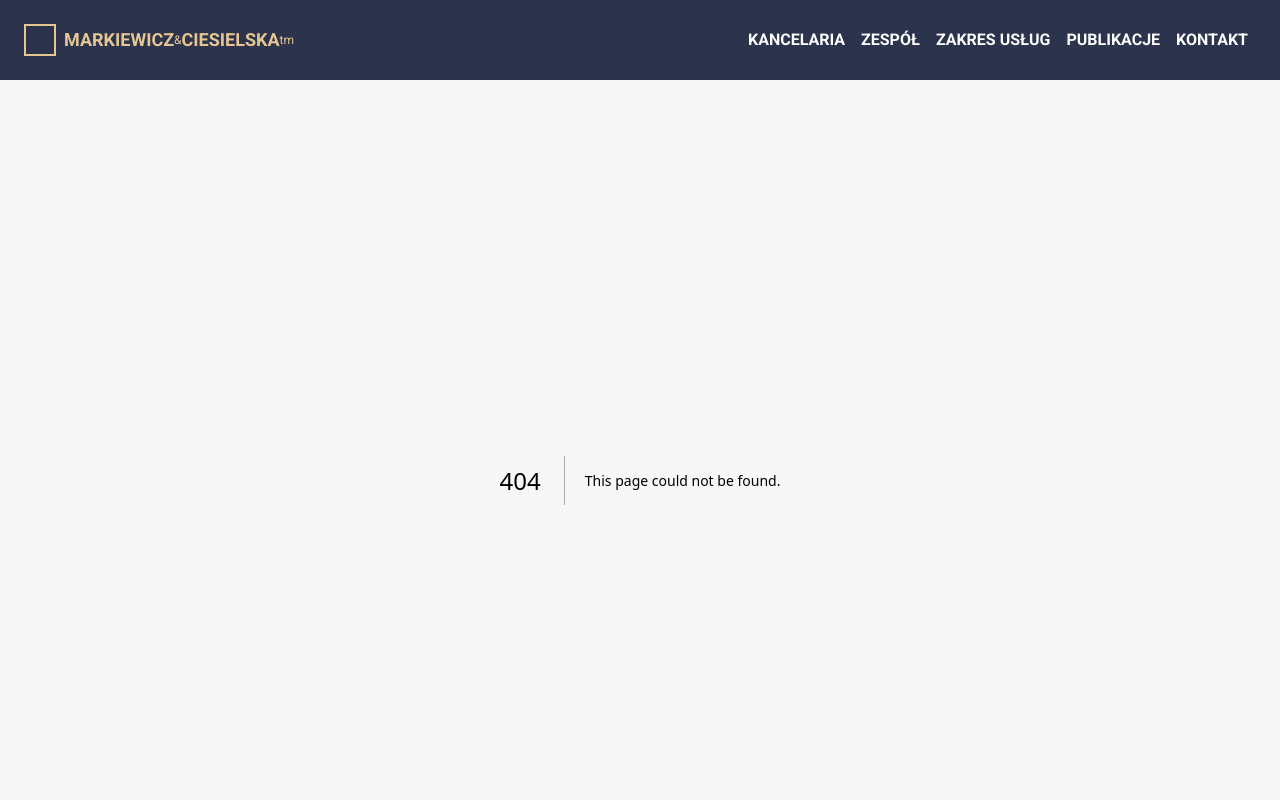
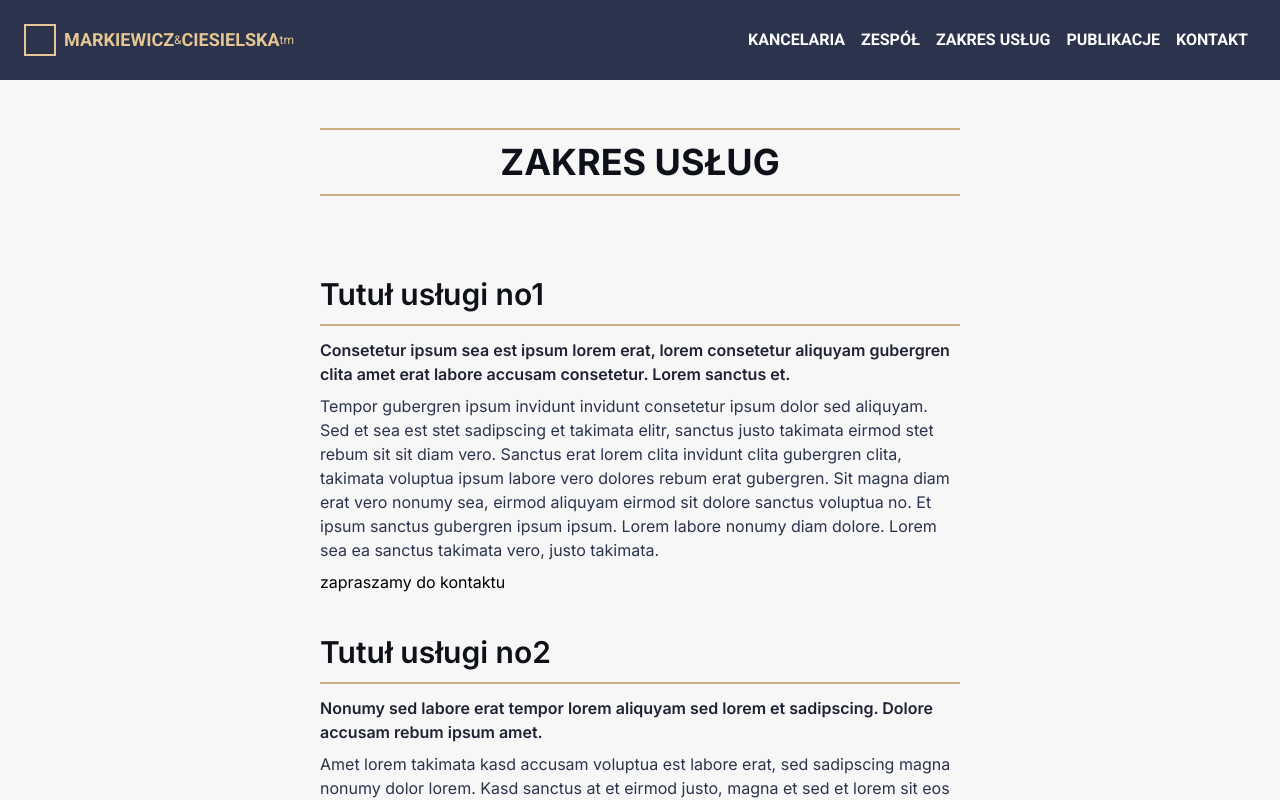
Before and after one commit to OstrowskiDev/kancelaria, a Next.js app: page /zakres-uslug in a window 1280 px wide. Before the commit this address had no page. Shown: the top 800 px of the page. Built offline with nearby package versions, Linux system fonts and the light colour scheme.

Commit message:
Added zakres-uslug route and page.

```diff
--- a/src/app/globals.css
+++ b/src/app/globals.css
@@ -9,6 +9,10 @@ body {
 
 .navbar-anchor {
   @apply mx-2 font-semibold text-white hover:border-b-2 hover:border-white
+}
+
+.separator {
+  @apply  my-3 border-b-2 border-secondary-300;
 }
 
 
--- a/src/app/layout.js
+++ b/src/app/layout.js
@@ -1,7 +1,9 @@
 import './globals.css'
-import Link from 'next/link'
 import { roboto } from './fonts.js'
 import { inter } from './fonts.js'
+import { Logo } from '@/ui/components/Logo'
+import { Navigation } from '@/ui/components/Navigation'
+import Link from 'next/link'
 
 export const metadata = {
   title: 'Kancelaria Adwokacka',
@@ -16,7 +18,8 @@ export default function RootLayout({ children }) {
       >
         <nav
           className={
-            roboto.className + ' navbar flex flex-row items-center h-[80px] px-6 bg-primary-700'
+            roboto.className +
+            ' navbar sticky top-0 left-0  flex flex-row items-center h-[80px] px-6 bg-primary-700'
           }
         >
           <Link className="navbar-logo-anchor mr-auto" href="/">
@@ -29,23 +32,7 @@ export default function RootLayout({ children }) {
               <span className="text-xs text-secondary-200">tm</span>
             </div>
           </Link>
-          <div className="navbar-anchors">
-            <Link className="navbar-anchor" href="/kancelaria">
-              KANCELARIA
-            </Link>
-            <Link className="navbar-anchor" href="/zespol">
-              ZESPÓŁ
-            </Link>
-            <Link className="navbar-anchor" href="/zakres-uslug">
-              ZAKRES USŁUG
-            </Link>
-            <Link className="navbar-anchor" href="/publikacje">
-              PUBLIKACJE
-            </Link>
-            <Link className="navbar-anchor" href="/kontakt">
-              KONTAKT
-            </Link>
-          </div>
+          <Navigation />
         </nav>
         {children}
       </body>
--- a/src/app/page.js
+++ b/src/app/page.js
@@ -1,5 +1,3 @@
-import Image from 'next/image'
-
 export default function Home() {
   return <div>hello there</div>
 }
--- /dev/null
+++ b/src/app/zakres-uslug/page.js
@@ -0,0 +1,40 @@
+import Link from 'next/link'
+import { services } from '@/mock-data/services'
+
+export default function ZakresUslug() {
+  return (
+    <div className="services max-w-[640px] mx-auto mt-4">
+      <div className="services-header my-12">
+        <div className="separator"></div>
+        <h1 className="services-header text-4xl font-bold text-primary-900 text-center">
+          ZAKRES USŁUG
+        </h1>
+        <div className="separator"></div>
+      </div>
+
+      <div className="services-list my-20">
+        {services.map((service, index) => {
+          return (
+            <div className="service-container mt-10" key={index}>
+              <h2 className="service-title text-3xl font-semibold text-primary-900">
+                {service.title}
+              </h2>
+              <div className="separator"></div>
+              <h3 className="service-subtitle my-2 font-semibold text-primary-800">
+                {service.subtitle}
+              </h3>
+              <p className="service-description text-primary-700 my-2">{service.description}</p>
+              <Link className="contact-us" href="/kontakt">
+                zapraszamy do kontaktu
+              </Link>
+            </div>
+          )
+        })}
+      </div>
+    </div>
+  )
+}
+
+{
+  /*  */
+}
--- /dev/null
+++ b/src/mock-data/services.js
@@ -0,0 +1,30 @@
+export const services = [
+  {
+    title: 'Tutuł usługi no1',
+    subtitle:
+      'Consetetur ipsum sea est ipsum lorem erat, lorem consetetur aliquyam gubergren clita amet erat labore accusam consetetur. Lorem sanctus et.',
+    description:
+      'Tempor gubergren ipsum invidunt invidunt consetetur ipsum dolor sed aliquyam. Sed et sea est stet sadipscing et takimata elitr, sanctus justo takimata eirmod stet rebum sit sit diam vero. Sanctus erat lorem clita invidunt clita gubergren clita, takimata voluptua ipsum labore vero dolores rebum erat gubergren. Sit magna diam erat vero nonumy sea, eirmod aliquyam eirmod sit dolore sanctus voluptua no. Et ipsum sanctus gubergren ipsum ipsum. Lorem labore nonumy diam dolore. Lorem sea ea sanctus takimata vero, justo takimata.',
+  },
+  {
+    title: 'Tutuł usługi no2',
+    subtitle:
+      'Nonumy sed labore erat tempor lorem aliquyam sed lorem et sadipscing. Dolore accusam rebum ipsum amet.',
+    description:
+      'Amet lorem takimata kasd accusam voluptua est labore erat, sed sadipscing magna nonumy dolor lorem. Kasd sanctus at et eirmod justo, magna et sed et lorem sit eos ut sanctus est. Est clita est duo dolore rebum, takimata amet labore accusam aliquyam aliquyam erat eos, dolore accusam sadipscing clita eos sanctus diam, kasd dolor vero est dolor lorem sit ea.',
+  },
+  {
+    title: 'Tutuł usługi no3',
+    subtitle:
+      'Sea ut eos et takimata ipsum. Eos sed diam et lorem. Dolor duo no dolor accusam ut dolor. Consetetur rebum vero eirmod sit sea.',
+    description:
+      'At est dolor et dolores vero, consetetur et ipsum dolores accusam lorem sadipscing sea. Magna sanctus justo invidunt ea elitr. Amet rebum justo invidunt labore rebum justo nonumy, et at ea labore justo diam et, diam est labore invidunt erat rebum aliquyam est duo clita. Est dolore labore clita accusam sea nonumy. Dolor dolor rebum dolor magna. Sanctus erat ea ut et ipsum et tempor stet. Elitr diam gubergren gubergren ipsum tempor. Ut voluptua sanctus invidunt sed rebum elitr amet sea. Sit consetetur ipsum invidunt accusam gubergren, consetetur eirmod dolor et et. Nonumy nonumy invidunt ut diam vero amet sit, et at tempor voluptua labore diam eirmod, gubergren rebum diam et est, stet clita duo takimata ut sanctus. Aliquyam dolor.',
+  },
+  {
+    title: 'Tutuł usługi no4',
+    subtitle:
+      'Et dolor vero stet eirmod lorem, et nonumy vero dolor erat eirmod clita duo no eirmod, ipsum sanctus duo ea kasd. Magna vero accusam magna invidunt gubergren, est at dolore dolor sed sanctus kasd accusam rebum aliquyam, sadipscing tempor clita.',
+    description:
+      'Invidunt sit nonumy diam nonumy amet diam et clita erat sit. Stet invidunt dolores eirmod et consetetur, vero ipsum est kasd gubergren. Diam elitr no diam accusam lorem dolor amet gubergren, et diam sit eirmod eirmod sit elitr ipsum, invidunt amet vero voluptua voluptua nonumy sanctus, diam lorem magna dolor et tempor sanctus dolores lorem, no consetetur lorem et amet accusam et. Et ea rebum aliquyam dolore. Et sanctus diam nonumy diam aliquyam stet et et et, dolores lorem at amet est amet sanctus sanctus magna, amet stet ut stet sadipscing lorem et ipsum amet, diam et ea kasd ut sea invidunt nonumy. Sed et erat magna lorem erat clita dolores, justo erat dolor erat justo sed kasd sanctus vero, sanctus et sed takimata dolore amet magna nonumy, eos sanctus sed gubergren elitr et justo, et eirmod gubergren magna diam nonumy labore lorem justo tempor..',
+  },
+]
--- /dev/null
+++ b/src/ui/components/Logo.js
@@ -0,0 +1,16 @@
+import Link from 'next/link'
+
+export function Logo() {
+  return (
+    <Link className="navbar-logo-anchor mr-auto" href="/">
+      <div className="navbar-logo flex flex-row items-center">
+        <div className="navbar-logo-img w-8 h-8 mr-2 border-secondary-200 border-2"></div>
+
+        <p className="font-bold text-lg text-secondary-200">MARKIEWICZ</p>
+        <span className="text-xs text-secondary-200">&</span>
+        <p className="font-bold text-lg text-secondary-200">CIESIELSKA</p>
+        <span className="text-xs text-secondary-200">tm</span>
+      </div>
+    </Link>
+  )
+}
--- /dev/null
+++ b/src/ui/components/Navigation.js
@@ -0,0 +1,23 @@
+import Link from 'next/link'
+
+export function Navigation() {
+  return (
+    <div className="navbar-anchors">
+      <Link className="navbar-anchor" href="/kancelaria">
+        KANCELARIA
+      </Link>
+      <Link className="navbar-anchor" href="/zespol">
+        ZESPÓŁ
+      </Link>
+      <Link className="navbar-anchor" href="/zakres-uslug">
+        ZAKRES USŁUG
+      </Link>
+      <Link className="navbar-anchor" href="/publikacje">
+        PUBLIKACJE
+      </Link>
+      <Link className="navbar-anchor" href="/kontakt">
+        KONTAKT
+      </Link>
+    </div>
+  )
+}
```
